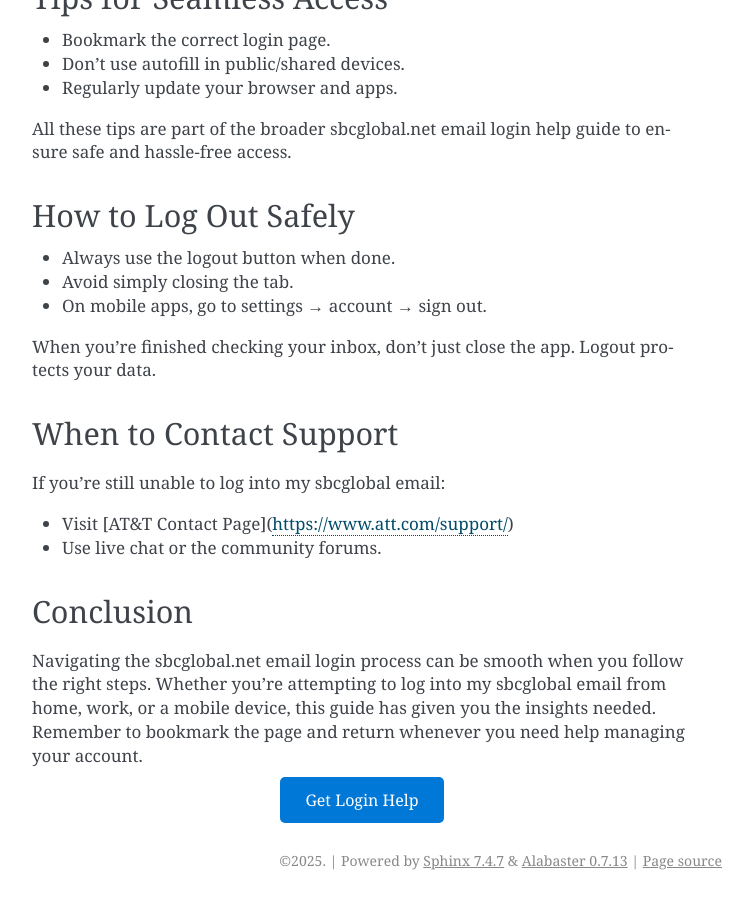
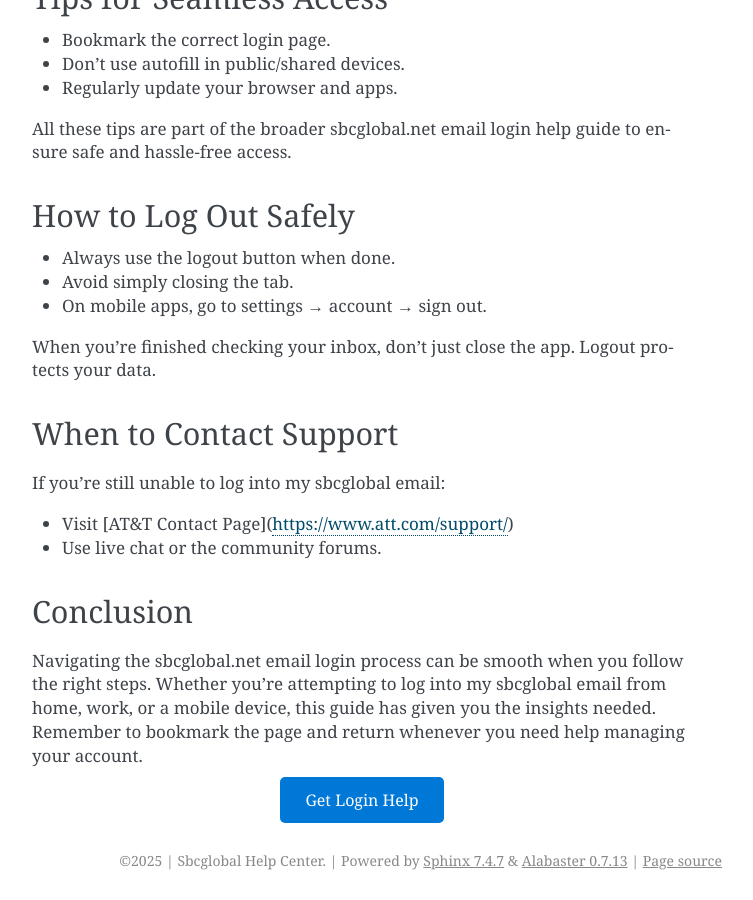
Before and after one commit to fannycrosby/helpsolution, a Sphinx documentation site: the page built from docs/index.rst, in a window 1280 px wide and 900 px high, scrolled down 2865 px. Shown: the whole window, without its empty margins (388-1141 px from the left). Built offline with Sphinx 7.4.7, drawn with Linux system fonts in a browser that asks for light colours.

Commit message:
Update conf.py

```diff
--- a/docs/conf.py
+++ b/docs/conf.py
@@ -4,10 +4,10 @@
 import sys
 sys.path.insert(0, os.path.abspath('.'))
 
-project = 'Sbcglobal Help Site'
-author = 'Support Team'
+project = 'Sbcglobal Help Center'
+author = 'David Brin'
 release = '1.0'
-copyright = '2025'
+copyright = '2025 | Sbcglobal Help Center'
 
 extensions = [
     'sphinx.ext.autodoc',
```
